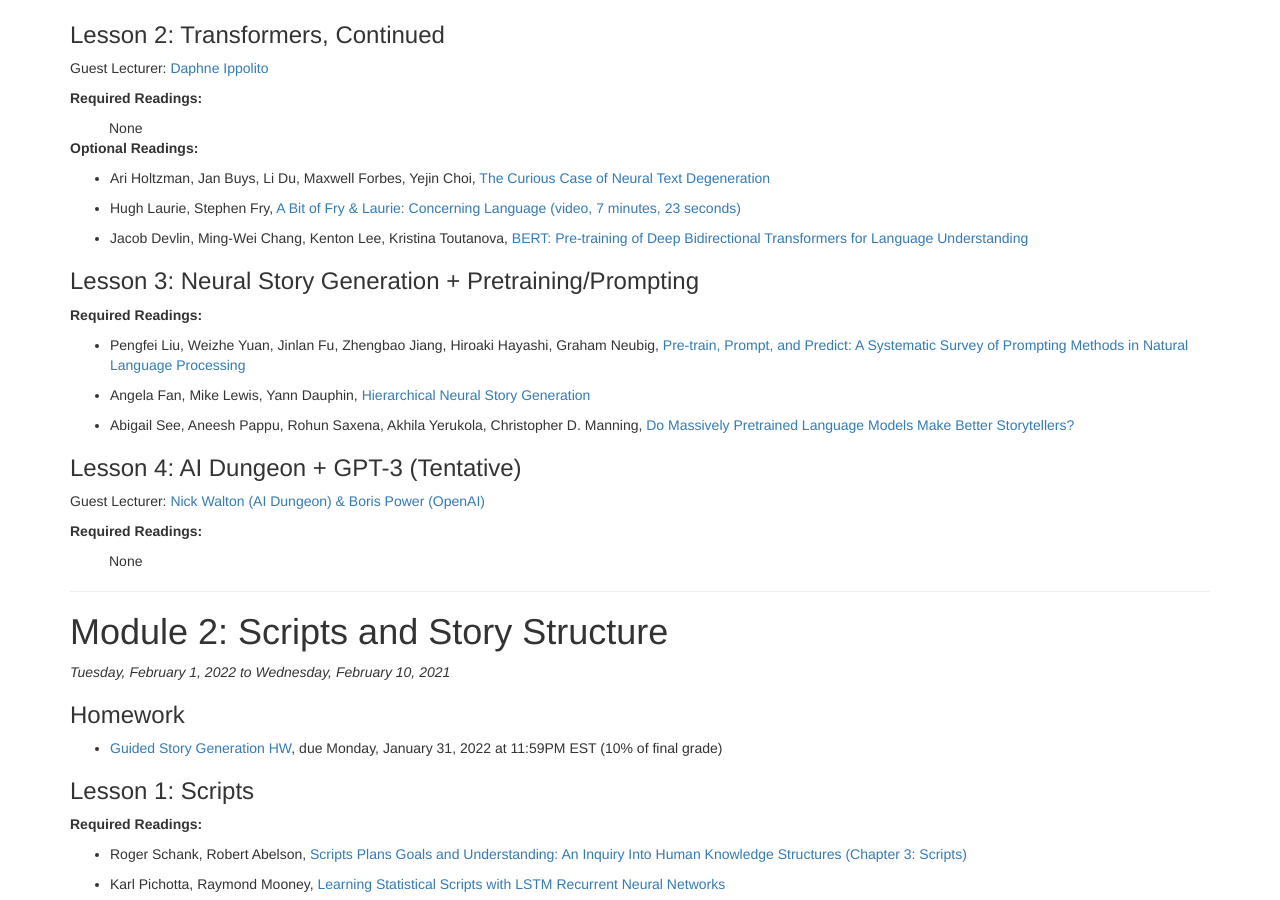
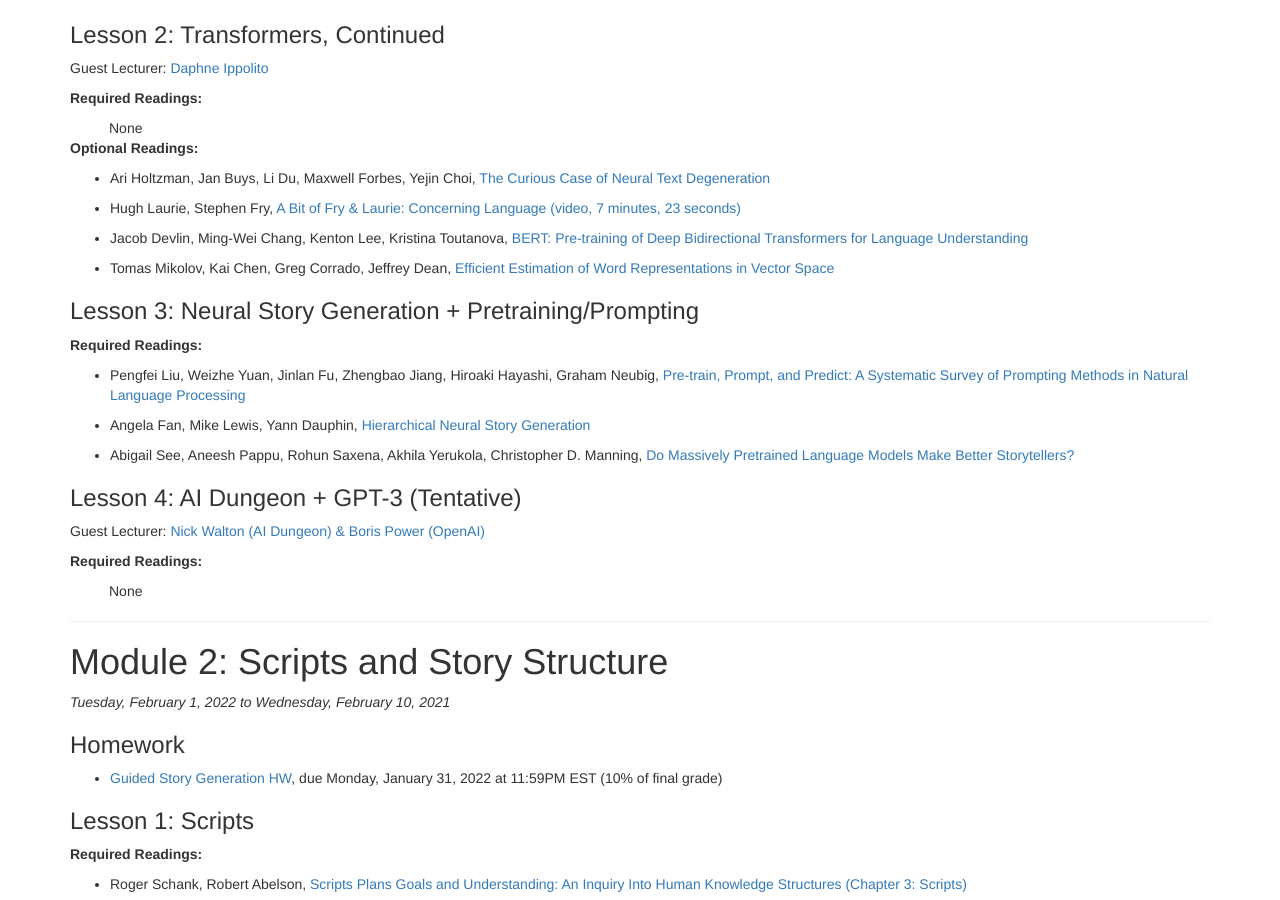
Before and after one commit to interactive-fiction-class/interactive-fiction-class.github.io, a Jekyll site: the page built from modules.md, in a window 1280 px wide and 900 px high, scrolled down 1235 px. Built offline with Jekyll 4.4.1, drawn with Linux system fonts in a browser that asks for light colours; nearby versions of some CDN libraries; a script that is not in the unit is left out.

Commit message:
word2vec paper

```diff
--- a/_data/modules.yaml
+++ b/_data/modules.yaml
@@ -109,6 +109,10 @@
           title: "BERT: Pre-training of Deep Bidirectional Transformers for Language Understanding"
           authors: Jacob Devlin, Ming-Wei Chang, Kenton Lee, Kristina Toutanova
           url: https://aclanthology.org/N19-1423/
+        -
+          title: "Efficient Estimation of Word Representations in Vector Space"
+          authors: Tomas Mikolov, Kai Chen, Greg Corrado, Jeffrey Dean
+          url: https://arxiv.org/abs/1301.3781
     -
       title: Neural Story Generation + Pretraining/Prompting
       guest_speaker:
```
